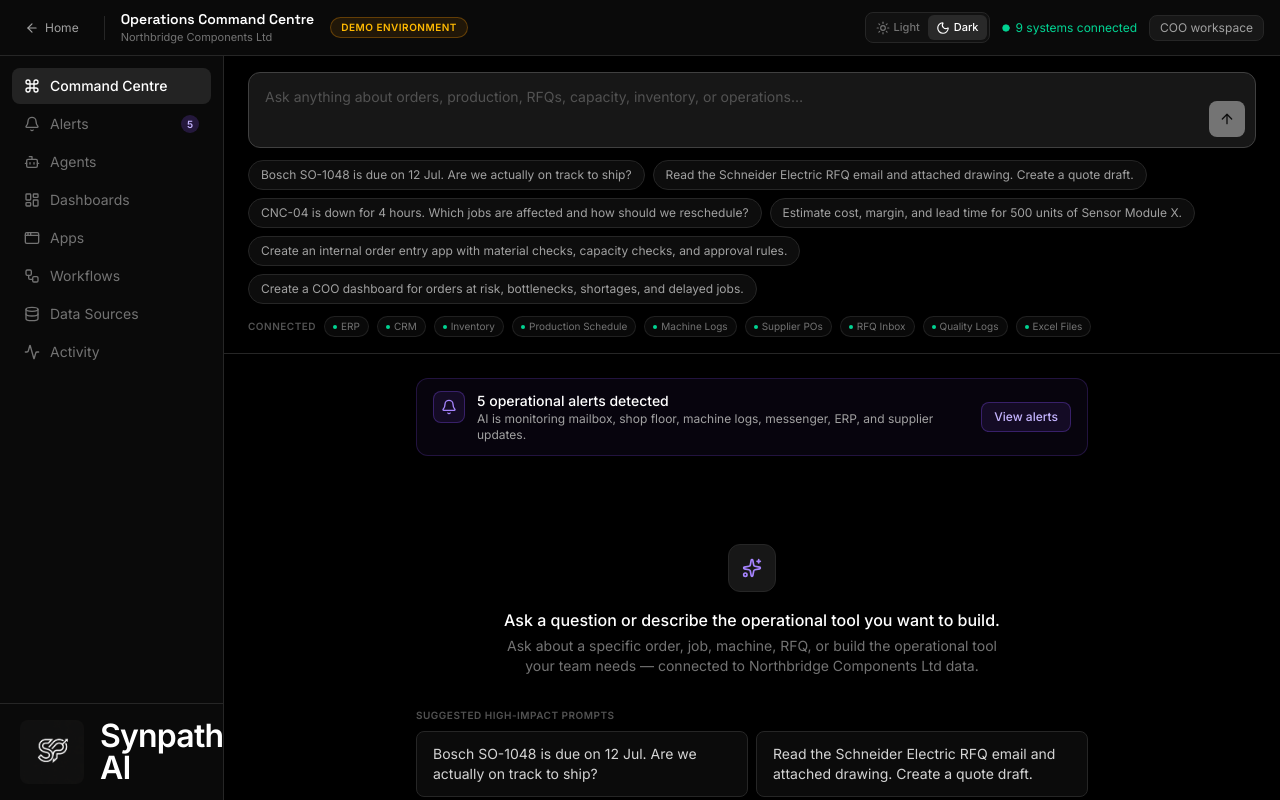
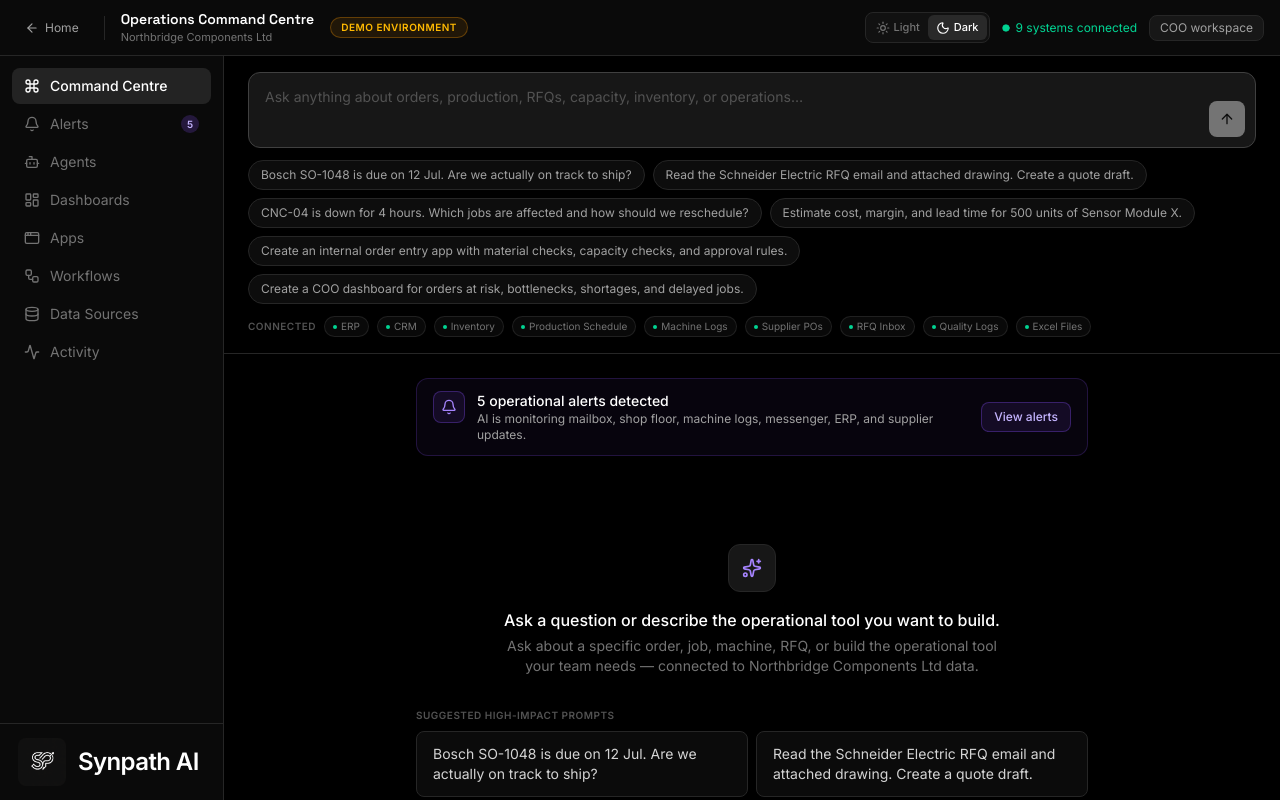
Before and after one commit to YukiC0804/trysynpath, a React (Vite) app: page / in a window 1280 px wide. Built offline with nearby package versions, Linux system fonts and the light colour scheme.

Commit message:
Scale Synpath AI branding to 0.75x
Co-authored-by: YukiC0804 <YukiC0804@users.noreply.github.com>

```diff
--- a/src/components/demo/DemoCommandCentre.tsx
+++ b/src/components/demo/DemoCommandCentre.tsx
@@ -153,15 +153,15 @@ export function DemoCommandCentre() {
             </motion.div>
           </AnimatePresence>
 
-          <div className="pointer-events-none absolute bottom-4 left-4 flex items-center gap-3 md:hidden">
-            <div className="h-14 w-14 shrink-0 overflow-hidden rounded-lg">
+          <div className="pointer-events-none absolute bottom-3 left-3 flex items-center gap-2.5 md:hidden">
+            <div className="h-[2.625rem] w-[2.625rem] shrink-0 overflow-hidden rounded-lg">
               <img
                 src={SYNPATH_LOGO_SRC}
                 alt=""
                 className="h-full w-full object-cover object-left"
               />
             </div>
-            <span className="text-[1.75rem] font-semibold leading-none tracking-tight text-white">Synpath AI</span>
+            <span className="text-[1.3125rem] font-semibold leading-none tracking-tight text-white">Synpath AI</span>
           </div>
         </div>
       </div>
--- a/src/components/demo/workspace/WorkspaceSidebar.tsx
+++ b/src/components/demo/workspace/WorkspaceSidebar.tsx
@@ -87,16 +87,16 @@ export function WorkspaceSidebar({
         </div>
       )}
 
-      <div className="mt-auto border-t border-neutral-800 p-4">
-        <div className="flex items-center gap-4 px-1">
-          <div className="h-16 w-16 shrink-0 overflow-hidden rounded-lg">
+      <div className="mt-auto border-t border-neutral-800 p-3.5">
+        <div className="flex items-center gap-3 px-1">
+          <div className="h-12 w-12 shrink-0 overflow-hidden rounded-lg">
             <img
               src={SYNPATH_LOGO_SRC}
               alt=""
               className="h-full w-full object-cover object-left"
             />
           </div>
-          <span className="text-[2rem] font-semibold leading-none tracking-tight text-white">Synpath AI</span>
+          <span className="text-[1.5rem] font-semibold leading-none tracking-tight text-white">Synpath AI</span>
         </div>
       </div>
     </aside>
```
